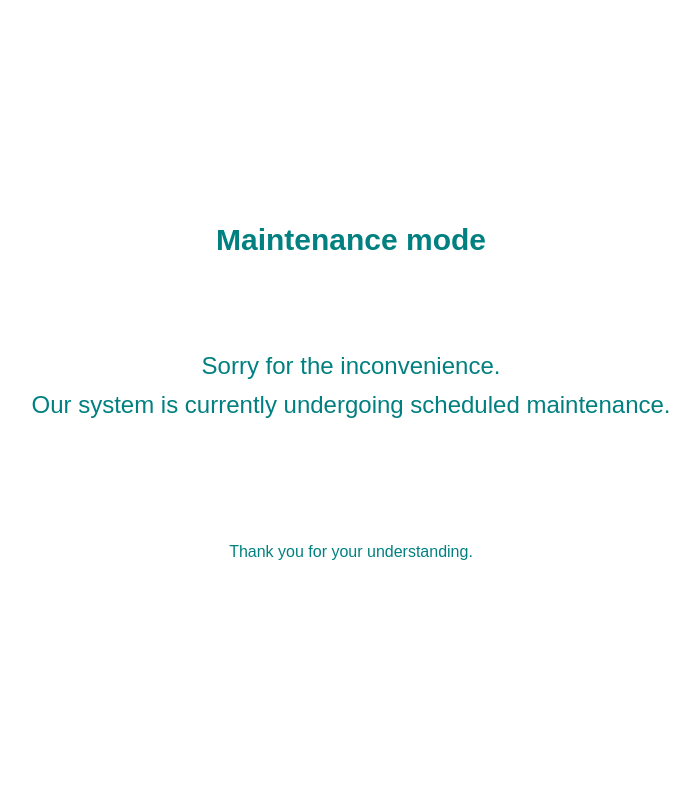
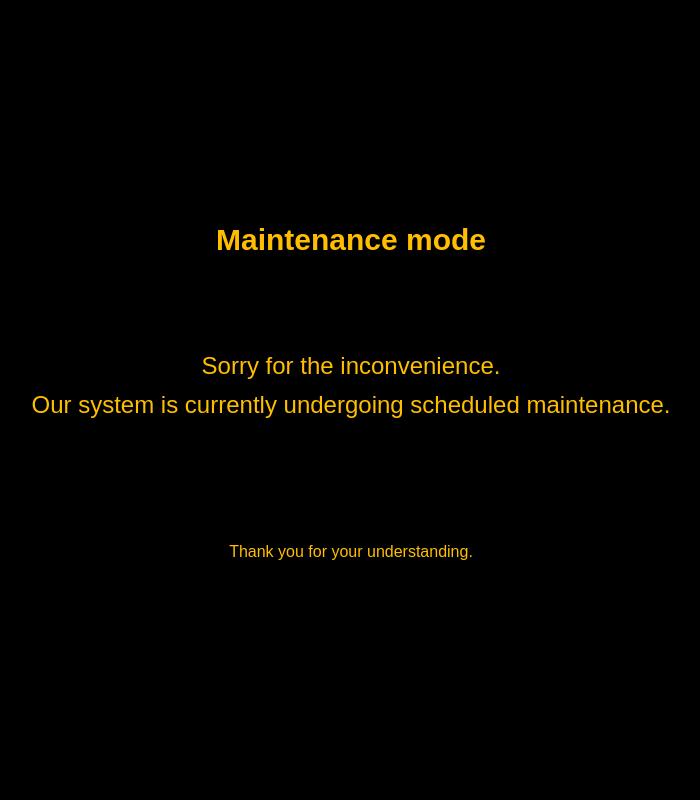
Before and after one commit to SahirRadzi/belajar-laravel-filament-use-enum, a Laravel app: template resources/views/errors/503.blade.php in a window 1280 px wide. Shown: the whole page, without its empty margins (289-989 px from the left). Run offline with Laravel 12, Linux system fonts and the light colour scheme; the template is opened without the code that fills it, so the values that code supplies are empty.

Commit message:
change color settings

```diff
--- a/resources/views/errors/503.blade.php
+++ b/resources/views/errors/503.blade.php
@@ -9,8 +9,9 @@
     <style>
 
         html { width: 100%; height: 100%; }
-        body { text-align: center; margin: 0px; padding: 0px; height: 100%; color: 	#008080; font-family: sans-serif;
+        body { text-align: center; margin: 0px; padding: 0px; height: 100%; color: 	#FFBF00; font-family: sans-serif;
         /* background: linear-gradient(-45deg, #EE7752, #E73C7E, #23A6D5, #23D5AB); */
+        background-color: #000000;
         background-size: 400% 400%;
         -webkit-animation: Gradient 15s ease infinite;
         -moz-animation: Gradient 15s ease infinite;
```
